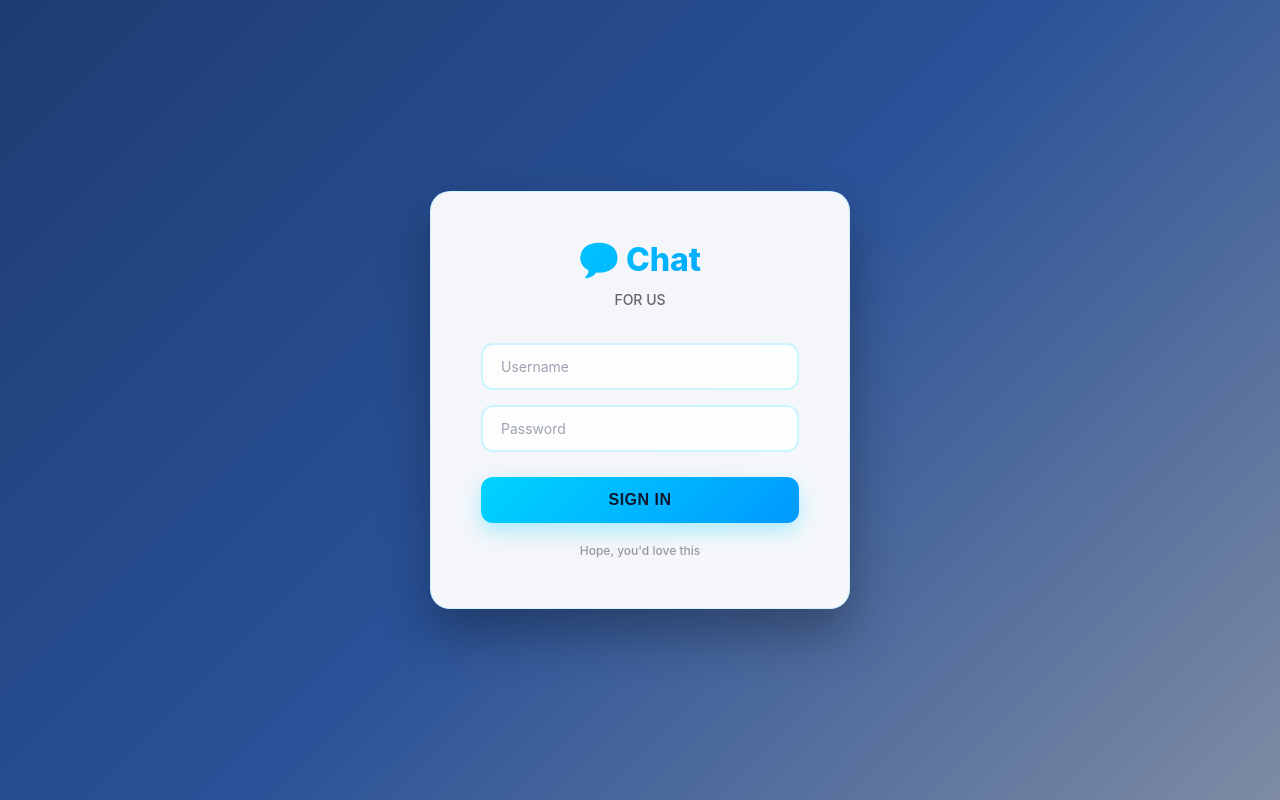
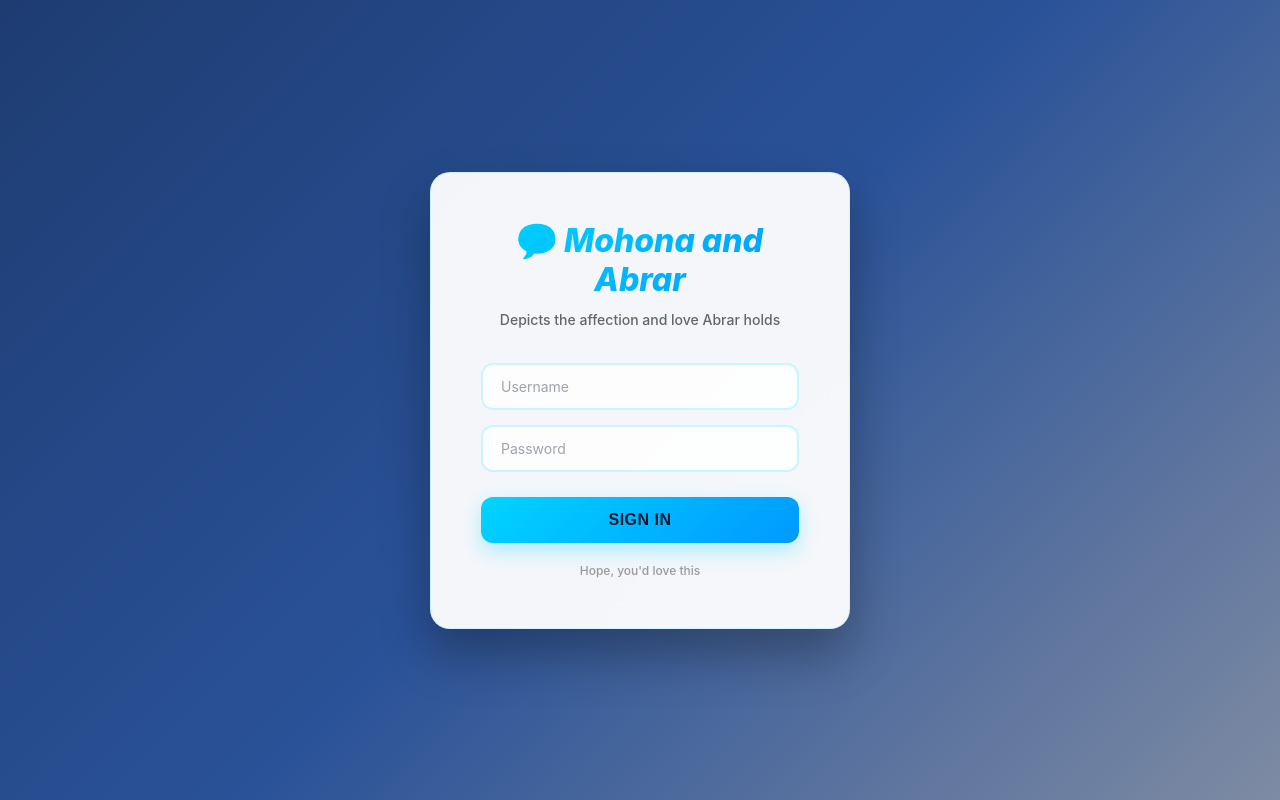
Before and after one commit to abrarasif12103036-cloud/ChatApp, a Next.js app: page / in a window 1280 px wide. Built offline with nearby package versions, Linux system fonts and the light colour scheme.

Commit message:
Update: Change chat title and subtitle to 'Mohona and Abrar' and 'Depicts the affection and love Abrar holds'

```diff
--- a/pages/index.js
+++ b/pages/index.js
@@ -31,8 +31,8 @@ export default function LoginPage() {
   return (
     <div className={styles.container}>
       <div className={styles.box}>
-        <h1 className={styles.title}>💬 Chat</h1>
-        <p className={styles.subtitle}>FOR US</p>
+        <h1 className={styles.title}>💬 <i>Mohona and Abrar</i></h1>
+        <p className={styles.subtitle}>Depicts the affection and love Abrar holds</p>
 
         <form onSubmit={handleLogin} className={styles.form}>
           <input
```
